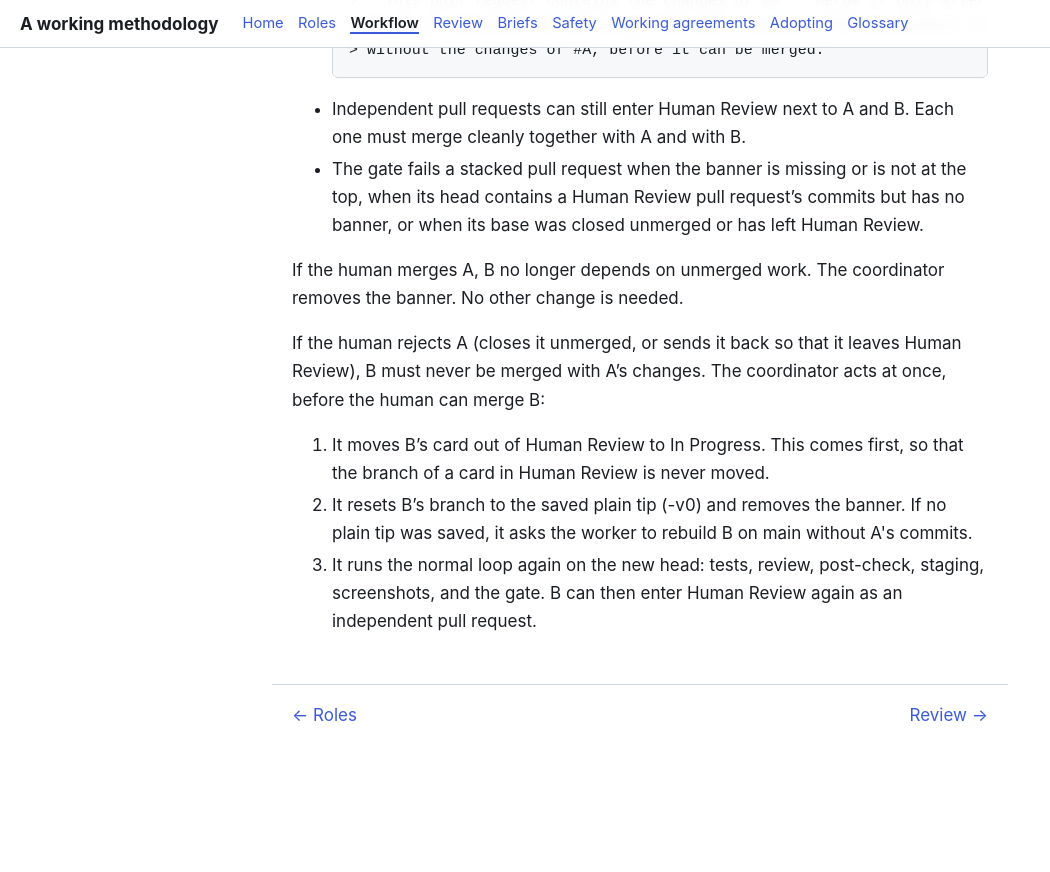
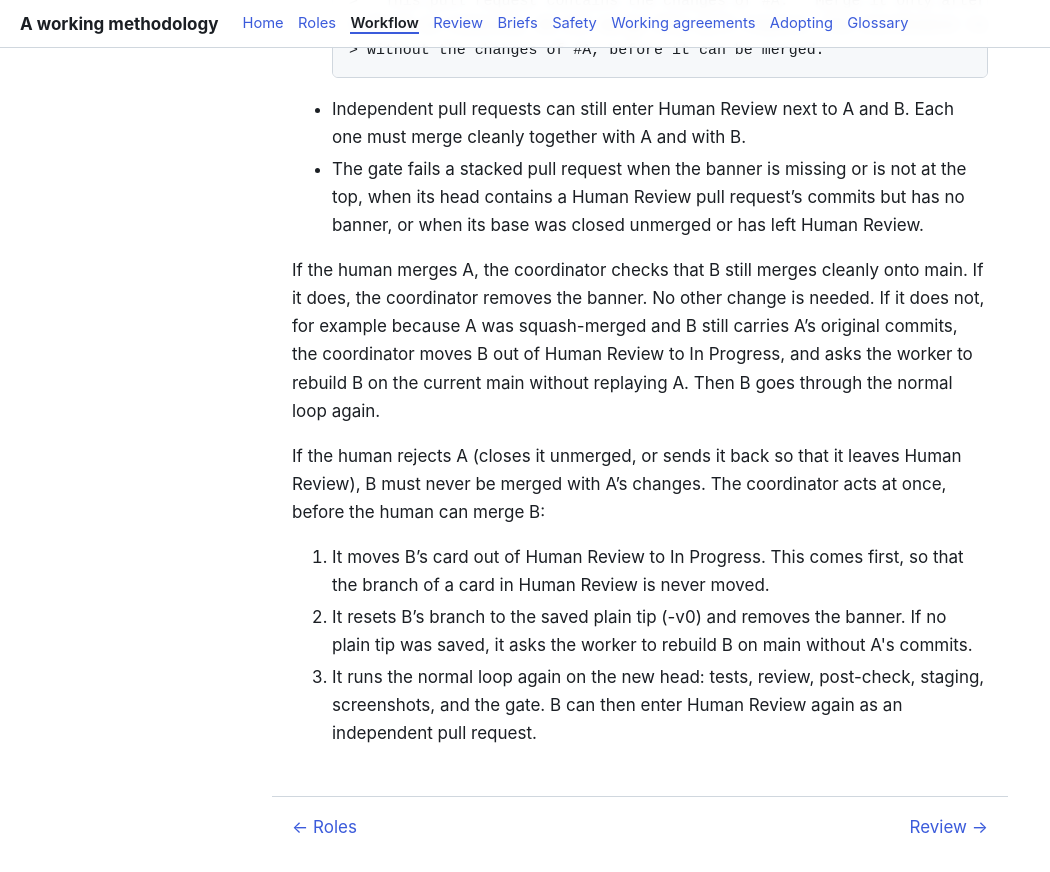
Before and after one commit to tangentcode/methodology, a Jekyll site: the page built from workflow.md, in a window 1280 px wide and 900 px high, scrolled down 6894 px. Shown: the top 872 px of the window, without its empty margins (0-1050 px from the left). Built offline with Jekyll 4.4.1, drawn with Linux system fonts in a browser that asks for light colours; our own code applies the rules of GitHub Pages for plain Markdown files; before the commit the page ends 7687 px from its top, so only the background shows below that.

Commit message:
Stacked PR: after the base merges, check B still merges onto main (squash merges)
Codex P2 on 56ef390.

```diff
--- a/workflow.md
+++ b/workflow.md
@@ -105,7 +105,7 @@ Use a stacked pull request only when Human Review holds exactly one pull request
 - Independent pull requests can still enter Human Review next to A and B. Each one must merge cleanly together with A and with B.
 - The gate fails a stacked pull request when the banner is missing or is not at the top, when its head contains a Human Review pull request's commits but has no banner, or when its base was closed unmerged or has left Human Review.
 
-If the human merges A, B no longer depends on unmerged work. The coordinator removes the banner. No other change is needed.
+If the human merges A, the coordinator checks that B still merges cleanly onto main. If it does, the coordinator removes the banner. No other change is needed. If it does not, for example because A was squash-merged and B still carries A's original commits, the coordinator moves B out of Human Review to In Progress, and asks the worker to rebuild B on the current main without replaying A. Then B goes through the normal loop again.
 
 If the human rejects A (closes it unmerged, or sends it back so that it leaves Human Review), B must never be merged with A's changes. The coordinator acts at once, before the human can merge B:
 
```
